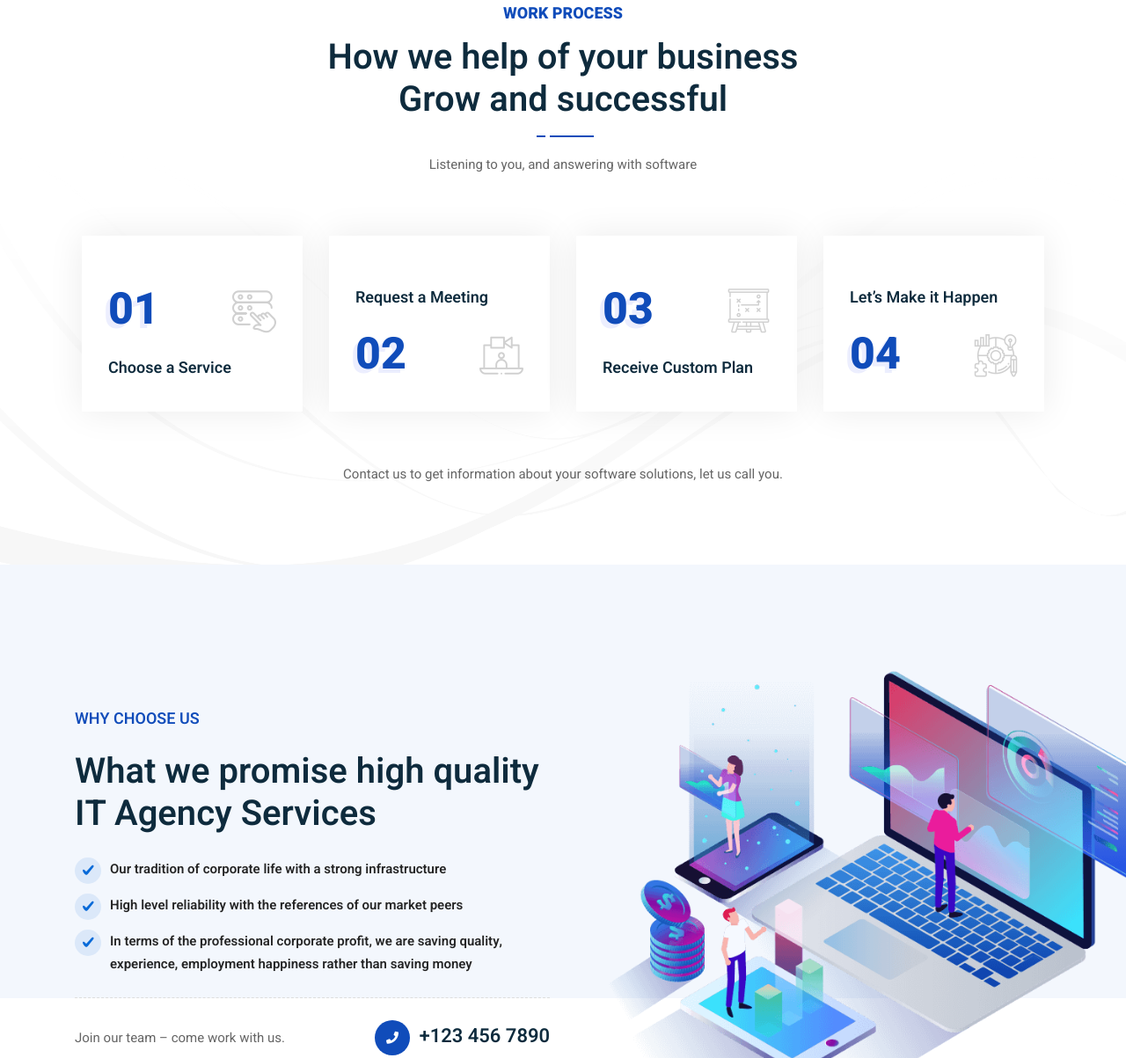
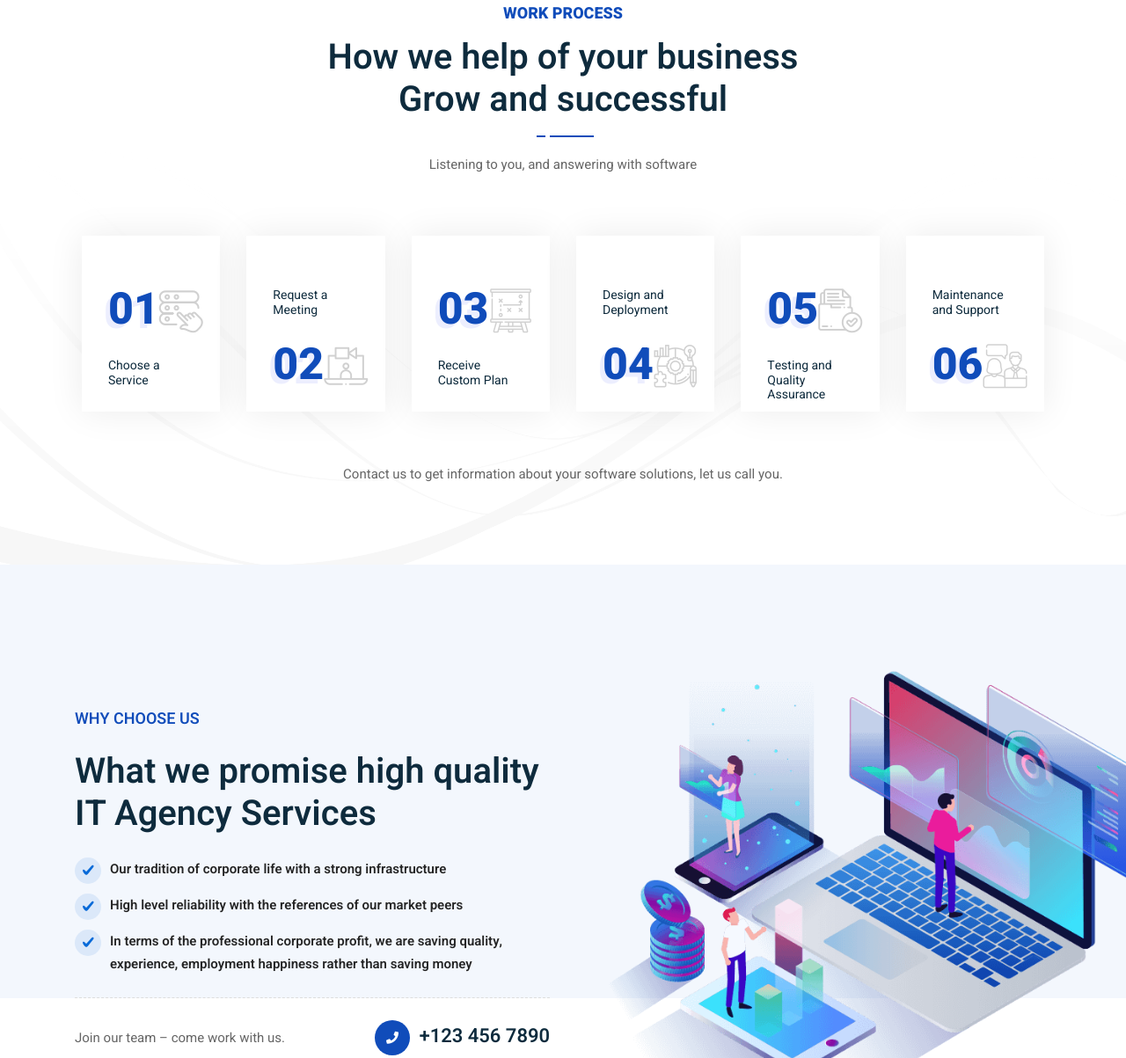
Before and after one commit to elifferide/Softlinn, a plain HTML site: page index.html in a window 1280 px wide. Shown: the part 2432-3635 px from the top of the page at 88% size. Drawn offline with Linux system fonts and the light colour scheme; files whose address does not match are found by name.

Commit message:
version12.03-1

```diff
--- a/index.html
+++ b/index.html
@@ -286,7 +286,7 @@ With the services we offer, we produce and implement original and innovative ide
                             <img src="assets/img/icon/test.png" alt="Thumb">
                             <h5><a href="#">QA Testing</a></h5>
                             <p>
-We have been delivering testing solutions to multiple business domains.Our QA testing will ensure quality!
+We offer special test solutions for all kinds of business areas.Our QA testing will ensure quality!
 <br>
 <br>
                             </p>
@@ -385,20 +385,20 @@ We have been delivering testing solutions to multiple business domains.Our QA te
               <div class="process-items">
                   <div class="row p-2 " >
                       <!-- Single Item -->
-                      <div class="single-item col-lg-3 col-md-6 " >
+                      <div class="single-item col-lg-2 col-md-6 " >
                           <div class="item" style="height:200px;">
                               <div class="top">
                                   <span>01</span>
                                   <i class="flaticon-select"></i>
                               </div>
-                              <h5>Choose a Service</h5>
+                              <h6>Choose a Service</h6>
                           </div>
                       </div>
                       <!-- End Single Item -->
                       <!-- Single Item -->
-                      <div class="single-item col-lg-3 col-md-6">
+                      <div class="single-item col-lg-2 col-md-6">
                           <div class="item" style="height:200px;">
-                              <h5>Request a Meeting</h5>
+                              <h6>Request a Meeting</h6>
                               <div class="top">
                                   <span>02</span>
                                   <i class="flaticon-video-call"></i>
@@ -407,23 +407,44 @@ We have been delivering testing solutions to multiple business domains.Our QA te
                       </div>
                       <!-- End Single Item -->
                       <!-- Single Item -->
-                      <div class="single-item col-lg-3 col-md-6">
+                      <div class="single-item col-lg-2 col-md-6">
                           <div class="item" style="height:200px;">
                               <div class="top">
                                   <span>03</span>
                                   <i class="flaticon-strategy"></i>
                               </div>
-                              <h5>Receive Custom Plan</h5>
+                              <h6>Receive Custom Plan</h6>
                           </div>
                       </div>
                       <!-- End Single Item -->
                       <!-- Single Item -->
-                      <div class="single-item col-lg-3 col-md-6">
+                      <div class="single-item col-lg-2 col-md-6">
                           <div class="item" style="height:200px;">
-                              <h5>Let’s Make it Happen</h5>
+                              <h6>Design and Deployment</h6>
                               <div class="top">
                                   <span>04</span>
                                   <i class="flaticon-solution"></i>
+                              </div>
+                          </div>
+                      </div>
+                      <!-- End Single Item -->
+                      <div class="single-item col-lg-2 col-md-6 " >
+                          <div class="item" style="height:200px;">
+                              <div class="top">
+                                  <span>05</span>
+                                  <i class="flaticon-result"></i>
+                              </div>
+                              <h6>Testing and Quality Assurance</h6>
+                          </div>
+                      </div>
+                      <!-- End Single Item -->
+                      <!-- Single Item -->
+                      <div class="single-item col-lg-2 col-md-6">
+                          <div class="item" style="height:200px;">
+                              <h6>Maintenance and Support</h6>
+                              <div class="top">
+                                  <span>06</span>
+                                  <i class="flaticon-job-interview"></i>
                               </div>
                           </div>
                       </div>
```
Also changed, not shown: about-us.html (+1 -2 lines), services.html (+1 -1 lines), assets/css/flaticon-set.css (line endings or trailing spaces).
